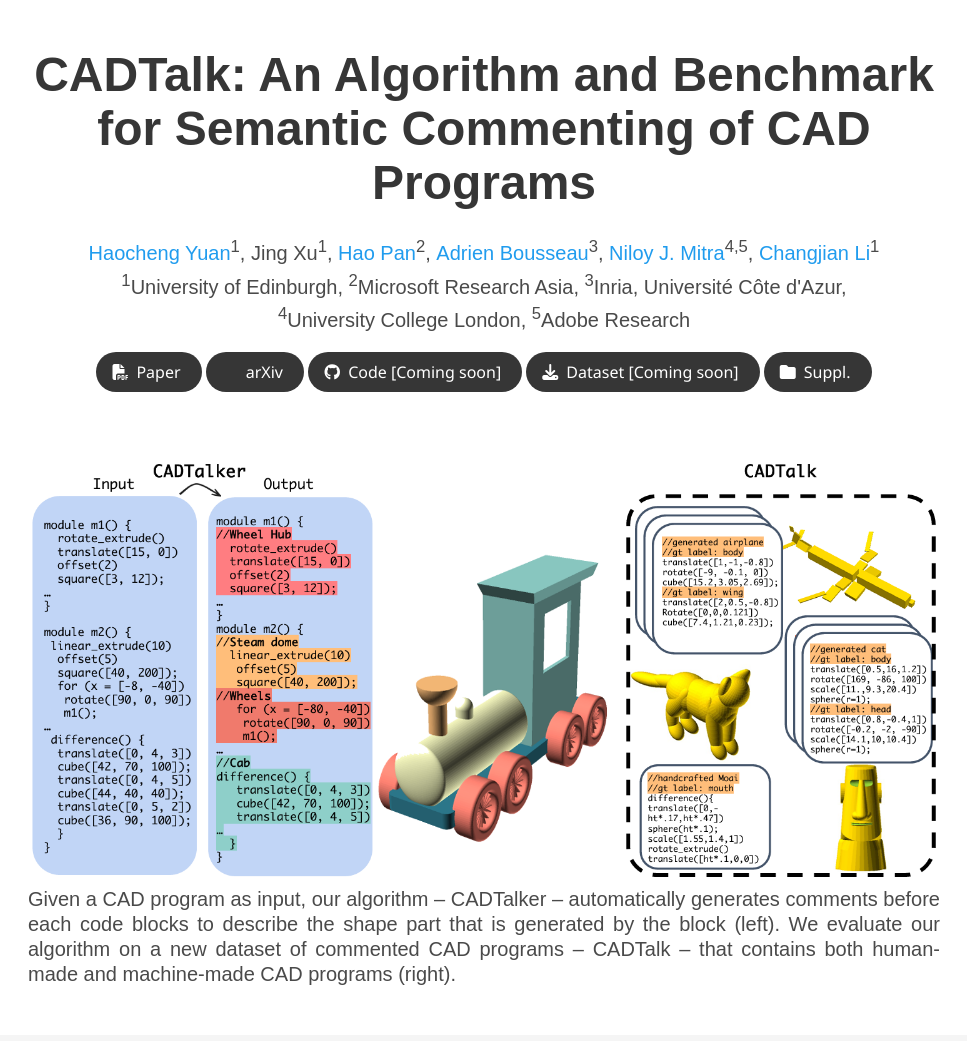
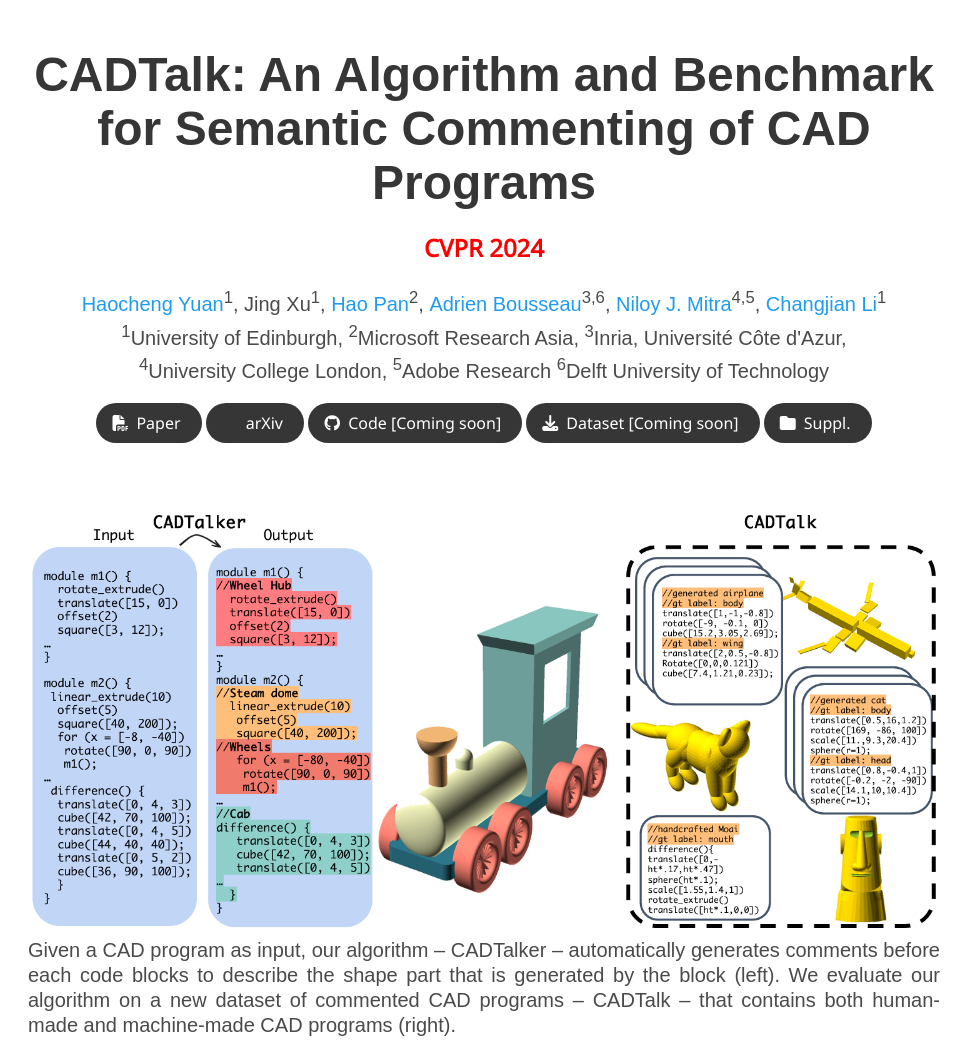
Before and after one commit to yuanfeng-01/D-FRAME, a plain HTML site: page index.html in a window 1280 px wide. Shown: the top 1041 px of the page, without its empty margins (156-1123 px from the left). Drawn offline with nearby package versions, Linux system fonts and the light colour scheme; some icons are missing; a web font is replaced by a local one.

Commit message:
Update the CVPR information

```diff
--- a/index.html
+++ b/index.html
@@ -7,7 +7,6 @@
     <meta name="keywords" content="CADTalk, CADTalker, CAD, Program, Segmentation, Labeling, Annotation, Dataset">
     <meta name="viewport" content="width=device-width, initial-scale=1">
     <title>CADTalk: An Algorithm and Benchmark for Semantic Commenting of CAD Programs</title>
-
     <link href="https://fonts.googleapis.com/css?family=Google+Sans|Noto+Sans|Castoro"
     rel="stylesheet">
 
@@ -76,6 +75,7 @@
             <div class="columns is-centered">
               <div class="column has-text-centered">
                 <h1 class="title is-1 publication-title">CADTalk: An Algorithm and Benchmark for Semantic Commenting of CAD Programs</h1>
+                <h3 class="title is-4" style="color: red">CVPR 2024</h3>
                 <div class="is-size-5 publication-authors">
                   <span class="author-block">
                     <a href="https://yyyyyhc.github.io/" target="_blank">Haocheng Yuan</a><sup>1</sup>,</span>
@@ -85,7 +85,7 @@
                     <a href="https://haopan.github.io/" target="_blank">Hao Pan</a><sup>2</sup>,
                   </span>
                   <span class="author-block">
-                    <a href="https://www-sop.inria.fr/members/Adrien.Bousseau/" target="_blank">Adrien Bousseau</a><sup>3</sup>,
+                    <a href="https://www-sop.inria.fr/members/Adrien.Bousseau/" target="_blank">Adrien Bousseau</a><sup>3,6</sup>,
                   </span>
                   <span class="author-block">
                     <a href="http://www0.cs.ucl.ac.uk/staff/n.mitra/" target="_blank">Niloy J. Mitra</a><sup>4,5</sup>,
@@ -101,6 +101,7 @@
                   <span class="author-block"><sup>3</sup>Inria, Université Côte d'Azur,</span> <br>
                   <span class="author-block"><sup>4</sup>University College London,</span>
                   <span class="author-block"><sup>5</sup>Adobe Research</span>
+                  <span class="author-block"><sup>6</sup>Delft University of Technology</span>
                 </div>
 
                 <div class="column has-text-centered">
```
